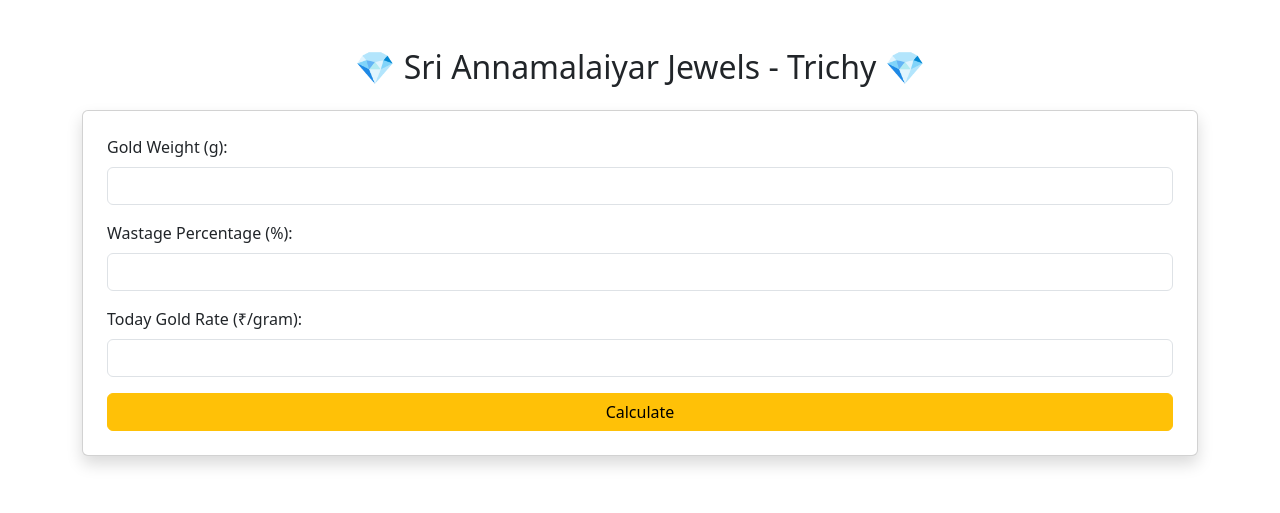
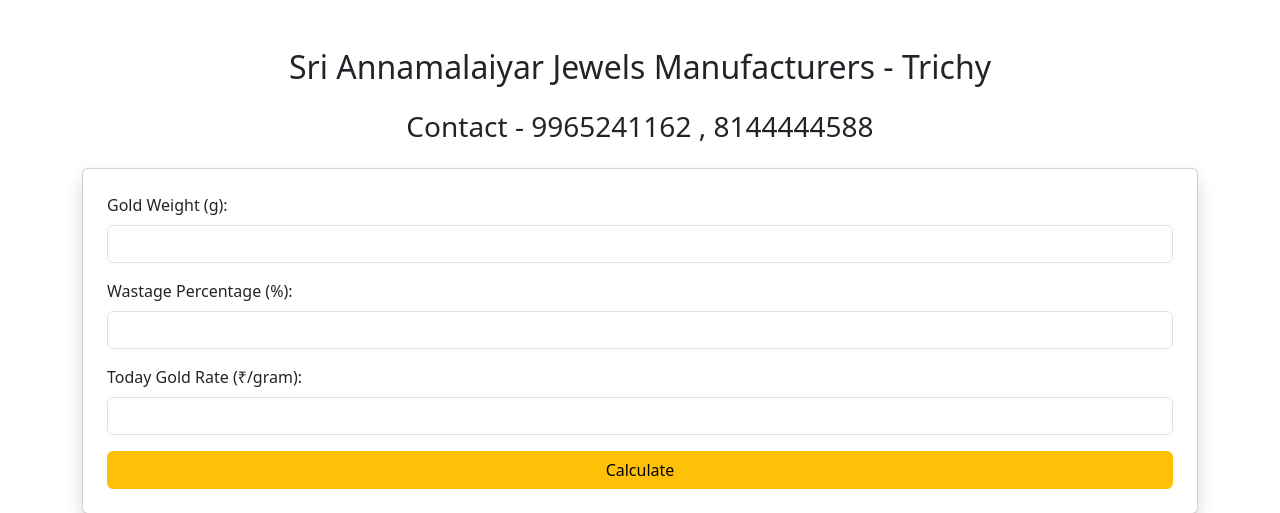
Before and after one commit to saikarthik4137/saikarthik4137, a Flask app: page / in a window 1280 px wide. Shown: the top 513 px of the page. Run offline with Flask 3, Linux system fonts and the light colour scheme.

Commit message:
Updated index.html with latest UI and fixes

```diff
--- a/templates/index.html
+++ b/templates/index.html
@@ -8,19 +8,20 @@
 </head>
 <body>
   <div class="container py-5">
-    <h2 class="text-center mb-4">💎 Sri Annamalaiyar Jewels - Trichy 💎</h2>
+    <h2 class="text-center mb-4"> Sri Annamalaiyar Jewels Manufacturers - Trichy </h2>
+    <h3 class="text-center mb-4"> Contact - 9965241162 , 8144444588 </h3>
     <form method="POST" class="card p-4 shadow">
       <div class="mb-3">
         <label class="form-label">Gold Weight (g):</label>
-        <input type="number" step="0.01" name="weight" class="form-control" required value="{{ request.form.weight or '' }}">
+        <input type="number" step="0.010" name="weight" class="form-control" required value="{{ request.form.weight or '' }}">
       </div>
       <div class="mb-3">
         <label class="form-label">Wastage Percentage (%):</label>
-        <input type="number" step="0.01" name="wastage" class="form-control" required value="{{ request.form.wastage or '' }}">
+        <input type="number" step="0.010" name="wastage" class="form-control" required value="{{ request.form.wastage or '' }}">
       </div>
       <div class="mb-3">
         <label class="form-label">Today Gold Rate (₹/gram):</label>
-        <input type="number" step="0.01" name="rate" class="form-control" required value="{{ request.form.rate or '' }}">
+        <input type="number" step="0.010" name="rate" class="form-control" required value="{{ request.form.rate or '' }}">
       </div>
       <button type="submit" class="btn btn-warning w-100">Calculate</button>
     </form>
@@ -30,13 +31,14 @@
       {% if result.error %}
         <p class="text-danger">{{ result.error }}</p>
       {% else %}
-        <h4 class="mb-3">🛍️ Sri Annamalaiyar Jewels Manufacturers</h4>
+        <h4 class="mb-3"> Sri Annamalaiyar Jewels Manufacturers </h4>
+        <h4 class="mb-3"> Contact - 9965241162 , 8144444588 </h4>
         <p>🗓️ Date: <strong>{{ today }}</strong></p>
         <p>📈 Today Gold Price: ₹<strong>{{ result.rate }}</strong></p>
         <p>⚖️ Jewel Weight: <strong>{{ result.weight }} g</strong></p>
         <p>📏 Wastage: <strong>{{ result.wastage }}%</strong></p>
         <hr>
-        <p>💰 Total Jewel Price: <strong>₹{{ result.total_price }}</strong></p>
+        <p> Total Jewel Price: <strong>₹{{ result.total_price }}</strong></p>
       {% endif %}
     </div>
     {% endif %}
```
